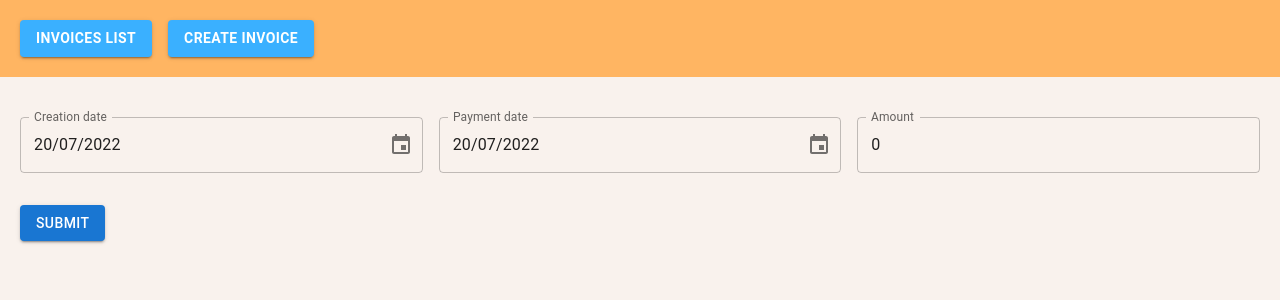
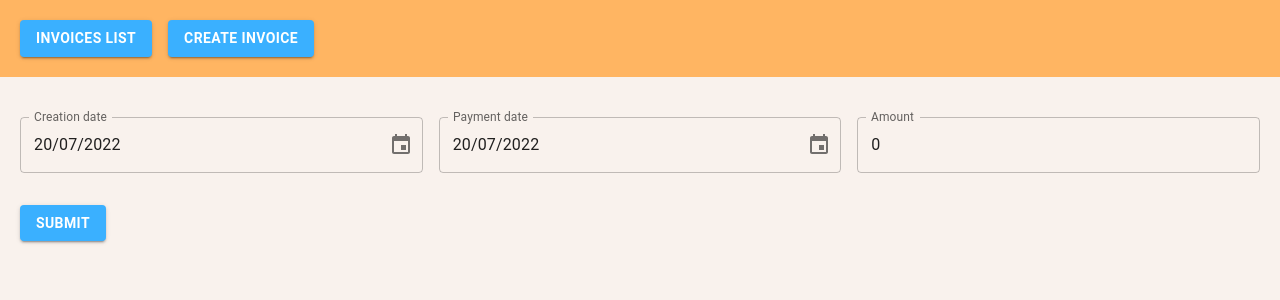
Before and after one commit to AdrianChojnacki/Accounting-Application, a React (Create React App) app: page /create in a window 1280 px wide. Shown: the top 300 px of the page. Built offline with nearby package versions, Linux system fonts and the light colour scheme.

Commit message:
Fix SubmitButton styles

```diff
--- a/src/components/SubmitButton/SubmitButton.module.css
+++ b/src/components/SubmitButton/SubmitButton.module.css
@@ -1,4 +1,4 @@
-.btn {
+div .btn {
   background-color: #3ab0ff;
   font-weight: 700;
 }
```
